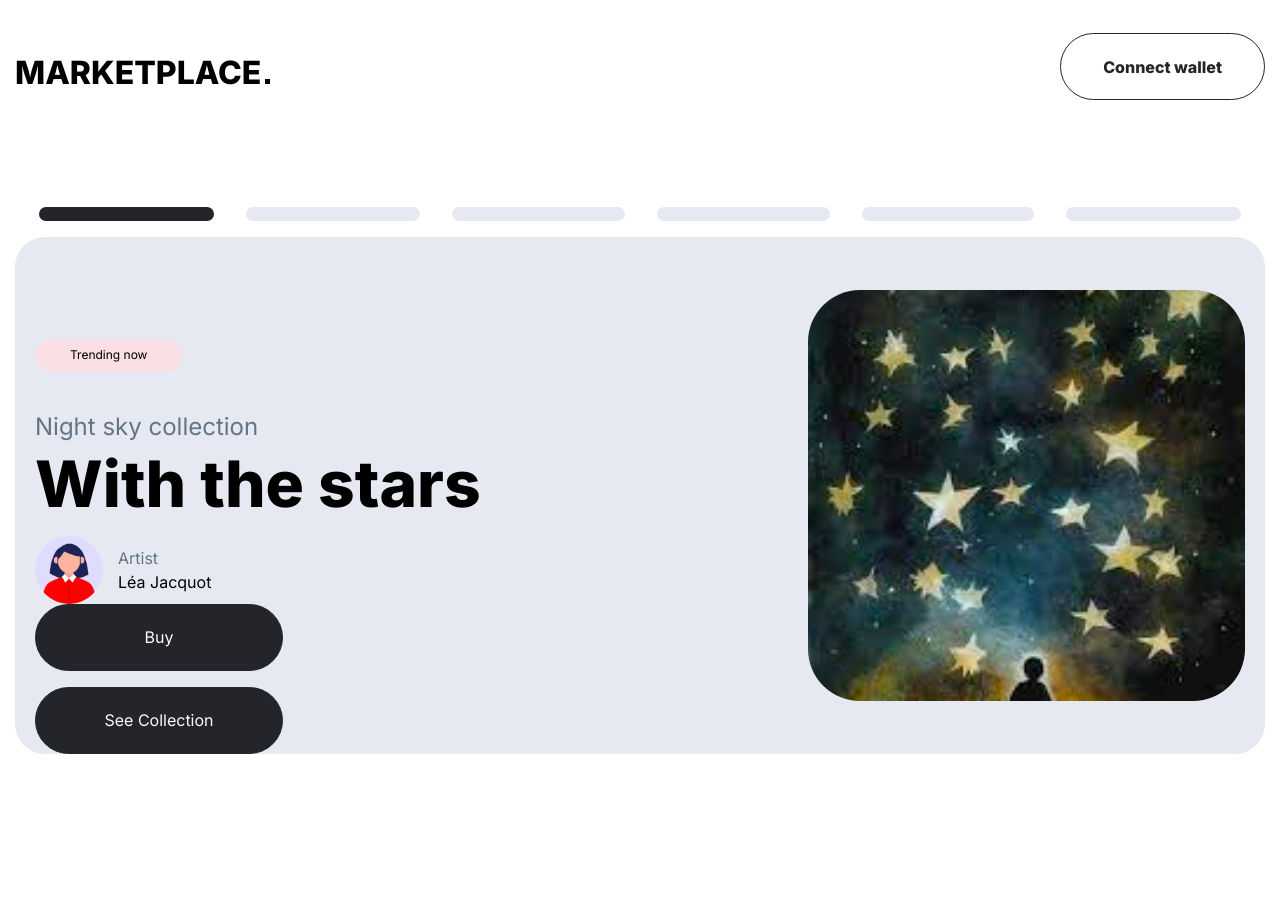
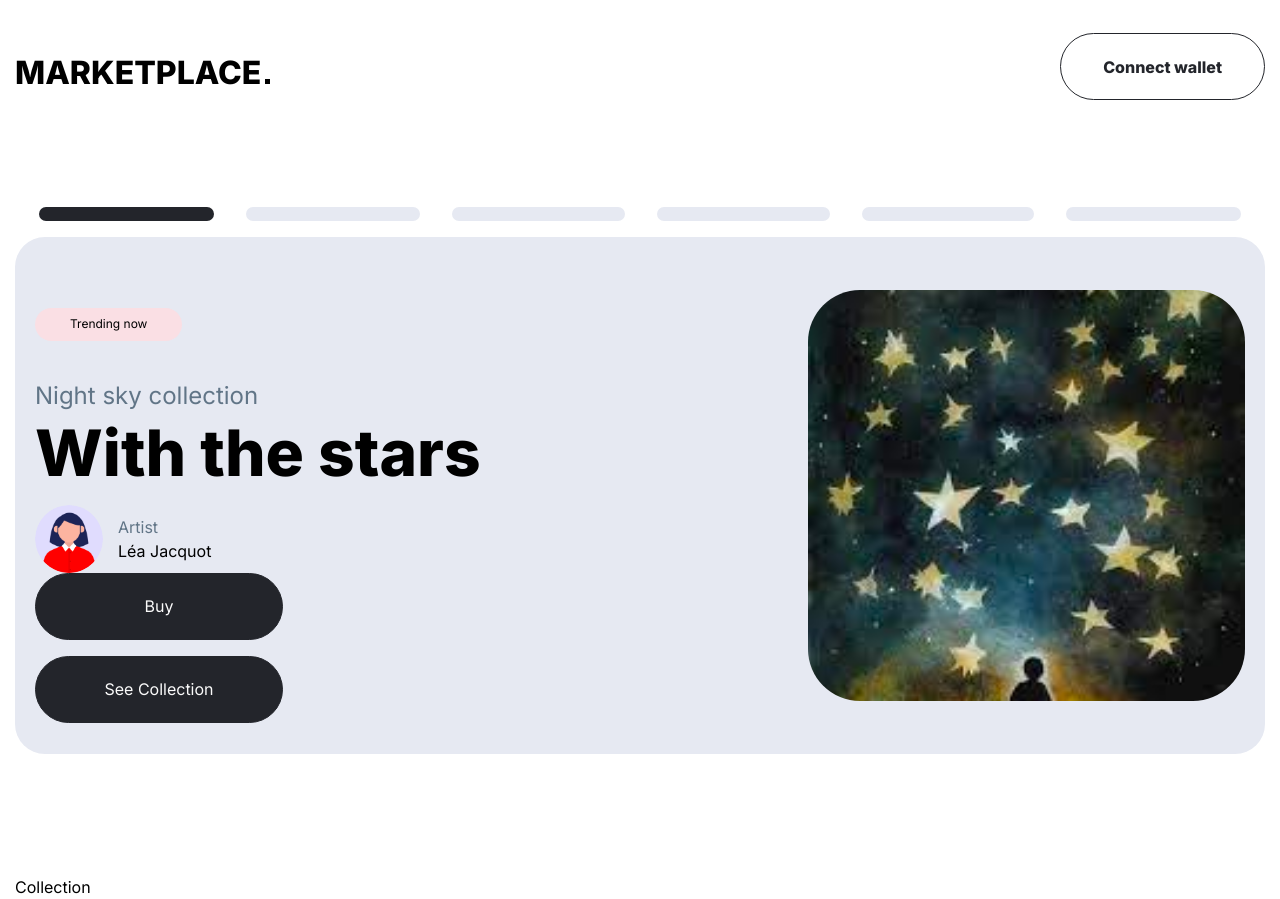
Before and after one commit to alexraju01/nft-design, a Next.js app: page / in a window 1280 px wide. Before the commit the page ends 800 px from the top, so only its background shows below. Built offline with nearby package versions, Linux system fonts and the light colour scheme.

Commit message:
Fixed the carousel label's margin, added Collection component

```diff
--- a/src/app/page.tsx
+++ b/src/app/page.tsx
@@ -1,5 +1,6 @@
 import CarouseIndicator from "@/components/CarouseIndicator";
 import Carousel from "@/components/Carousel";
+import Collection from "@/components/Collection";
 import Header from "@/components/Header";
 
 export default function Home() {
@@ -8,6 +9,7 @@ export default function Home() {
 			<Header />
 			<CarouseIndicator />
 			<Carousel />
+			<Collection />
 		</>
 	);
 }
--- a/src/components/Carousel.tsx
+++ b/src/components/Carousel.tsx
@@ -8,7 +8,7 @@ export default function Carousel() {
 	return (
 		<section className='mt-[16px]  px-[20px] h-auto flex justify-between 2xl:px-[75px] 2xl:w-[1352px] 2xl:h-[518px] bg-[#E6E9F2] rounded-[30px]'>
 			<div>
-				<div className='mt-[102px] '>
+				<div className='mt-[71px] '>
 					{/* <p>Trending now</p> */}
 					<Label variant='variant4'>Trending now</Label>
 					<div className='mt-[37px]'>
--- /dev/null
+++ b/src/components/Collection.tsx
@@ -0,0 +1,7 @@
+export default function Collection() {
+	return (
+		<section className='mt-[121px]'>
+			<h2>Collection</h2>
+		</section>
+	);
+}
```
